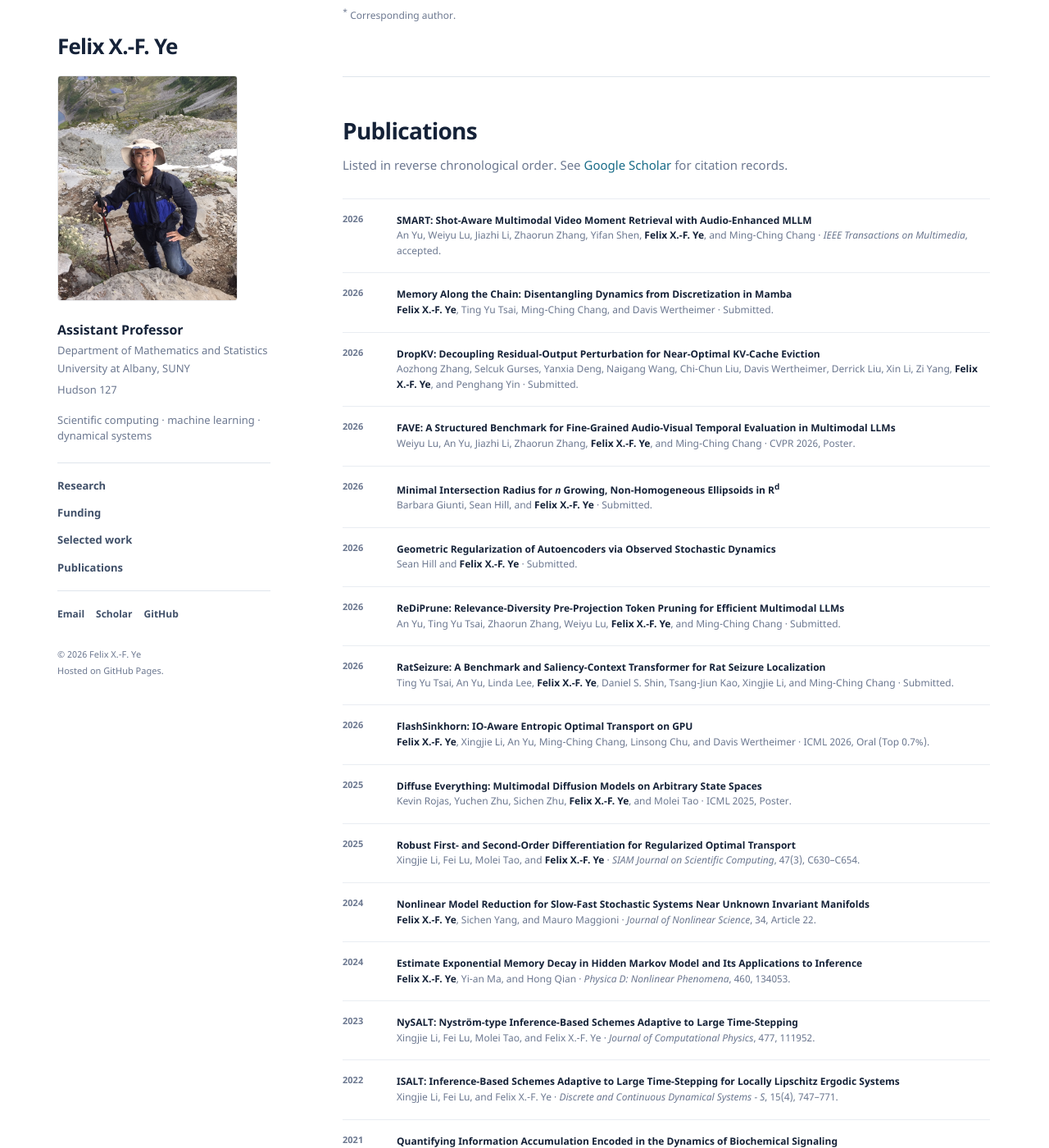
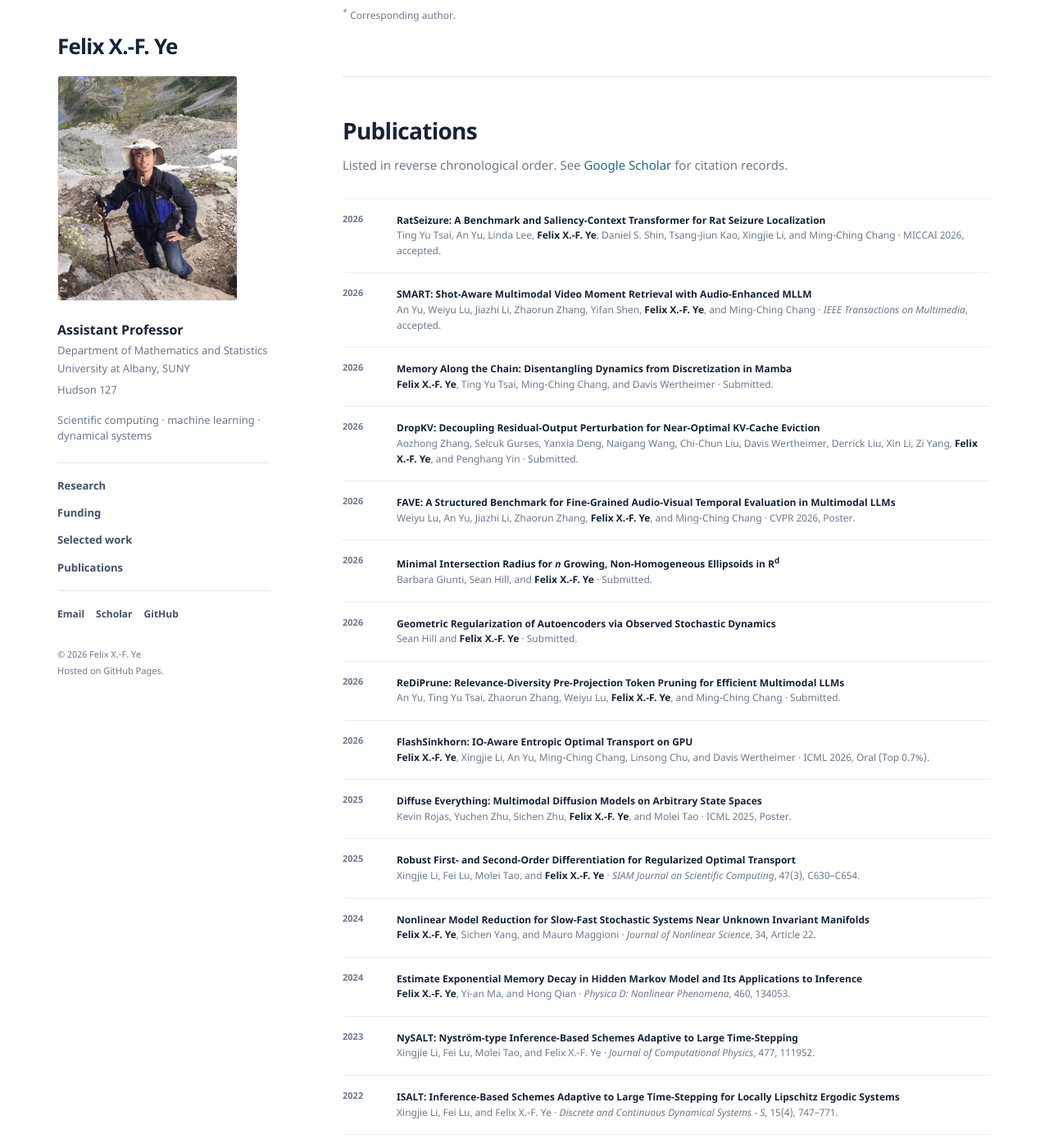
Before and after one commit to yexf308/yexf308.github.io, a Jekyll site: the page built from index.md, in a window 1280 px wide and 1400 px high, scrolled down 2686 px. Shown: the whole window at 82% size. Built offline with Jekyll 4.4.1, drawn with Linux system fonts in a browser that asks for light colours; part of the change alters nothing that is shown.

Commit message:
Update RatSeizure MICCAI acceptance

```diff
--- a/index.md
+++ b/index.md
@@ -144,6 +144,10 @@ description: Research in scientific computing, machine learning, dynamical syste
   <ol class="compact-publications">
     <li>
       <span class="pub-year">2026</span>
+      <p><a href="https://arxiv.org/abs/2603.26780"><strong>RatSeizure: A Benchmark and Saliency-Context Transformer for Rat Seizure Localization</strong></a><br><span>Ting Yu Tsai, An Yu, Linda Lee, <strong>Felix X.-F. Ye</strong>, Daniel S. Shin, Tsang-Jiun Kao, Xingjie Li, and Ming-Ching Chang · MICCAI 2026, accepted.</span></p>
+    </li>
+    <li>
+      <span class="pub-year">2026</span>
       <p><a href="https://arxiv.org/abs/2511.14143"><strong>SMART: Shot-Aware Multimodal Video Moment Retrieval with Audio-Enhanced MLLM</strong></a><br><span>An Yu, Weiyu Lu, Jiazhi Li, Zhaorun Zhang, Yifan Shen, <strong>Felix X.-F. Ye</strong>, and Ming-Ching Chang · <em>IEEE Transactions on Multimedia</em>, accepted.</span></p>
     </li>
     <li>
@@ -169,10 +173,6 @@ description: Research in scientific computing, machine learning, dynamical syste
     <li>
       <span class="pub-year">2026</span>
       <p><a href="https://arxiv.org/abs/2603.24680"><strong>ReDiPrune: Relevance-Diversity Pre-Projection Token Pruning for Efficient Multimodal LLMs</strong></a><br><span>An Yu, Ting Yu Tsai, Zhaorun Zhang, Weiyu Lu, <strong>Felix X.-F. Ye</strong>, and Ming-Ching Chang · Submitted.</span></p>
-    </li>
-    <li>
-      <span class="pub-year">2026</span>
-      <p><a href="https://arxiv.org/abs/2603.26780"><strong>RatSeizure: A Benchmark and Saliency-Context Transformer for Rat Seizure Localization</strong></a><br><span>Ting Yu Tsai, An Yu, Linda Lee, <strong>Felix X.-F. Ye</strong>, Daniel S. Shin, Tsang-Jiun Kao, Xingjie Li, and Ming-Ching Chang · Submitted.</span></p>
     </li>
     <li>
       <span class="pub-year">2026</span>
```
